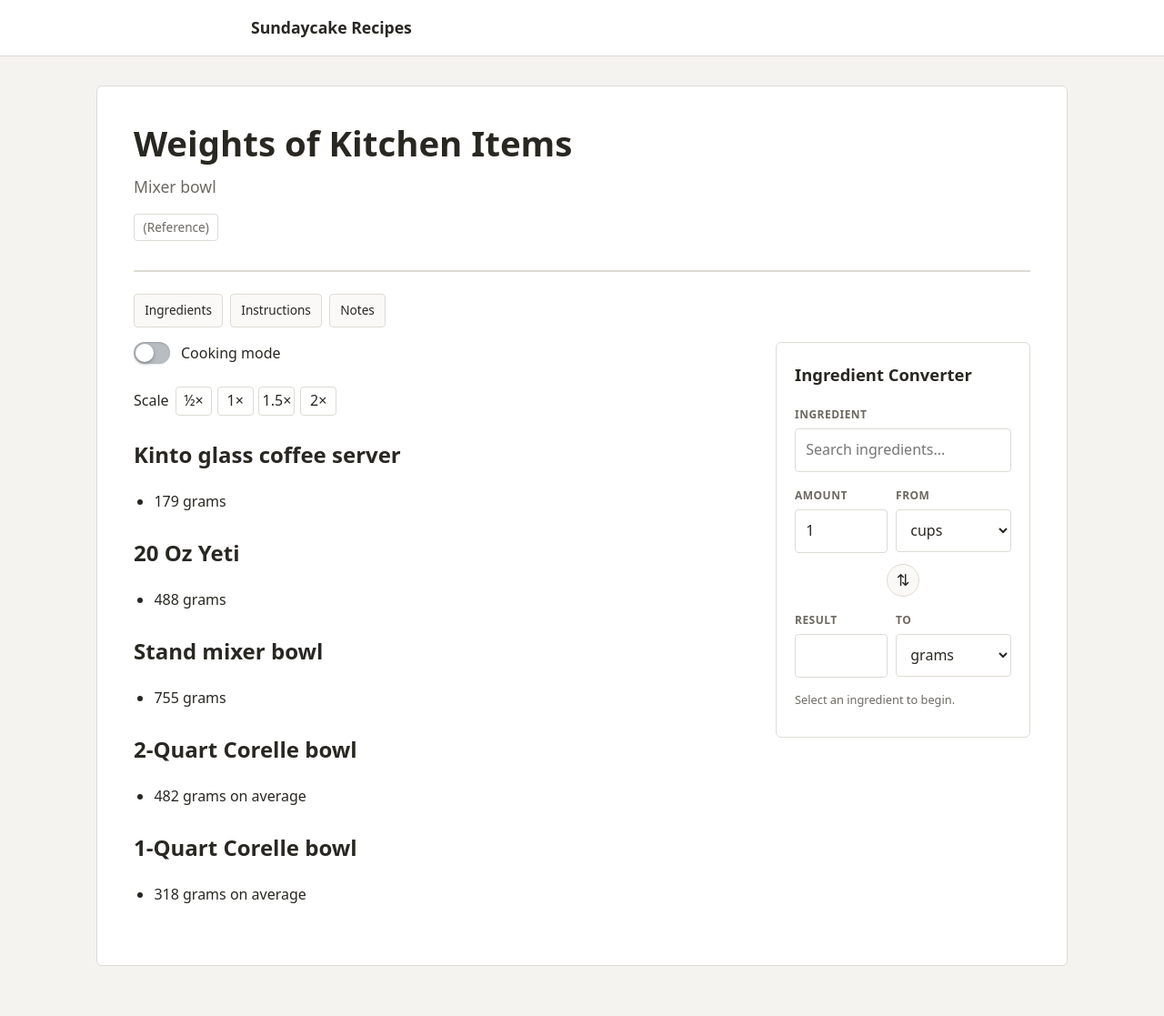
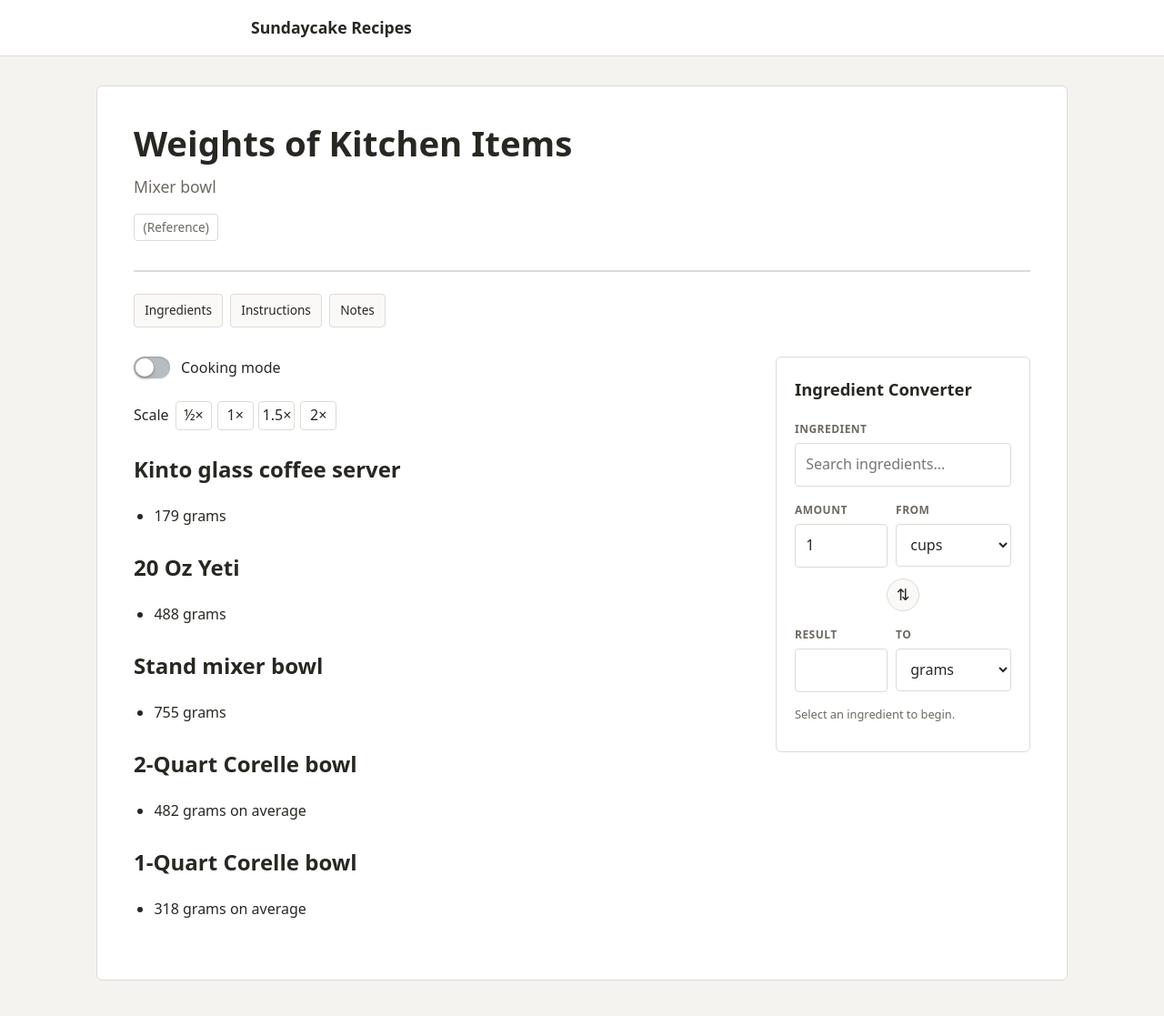
Before and after one commit to sundaycake/recipes, a Jekyll site: the page built from _recipes/-weights-of-kitchen-items.md, in a window 1280 px wide and 1142 px high. Shown: the top 1117 px of the window at 91% size. Built offline with Jekyll 4.4.1, drawn with Linux system fonts in a browser that asks for light colours.

Commit message:
Adjust margin and padding in style.css

```diff
--- a/assets/css/style.css
+++ b/assets/css/style.css
@@ -672,8 +672,8 @@ a:hover {
 
     gap: 0.5rem;
 
-    margin: -1rem 0 0.5rem;
-    padding-bottom: 0.5rem;
+    margin: -1rem 0 1.0rem;
+    padding-bottom: 1.0rem;
 }
 
 .recipe-jump-nav a {
```
